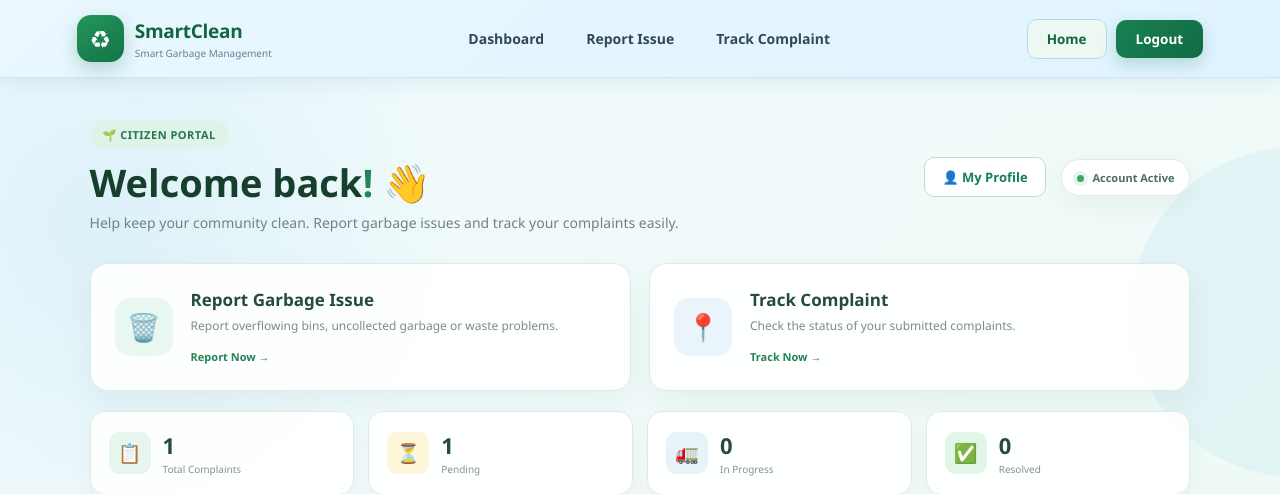
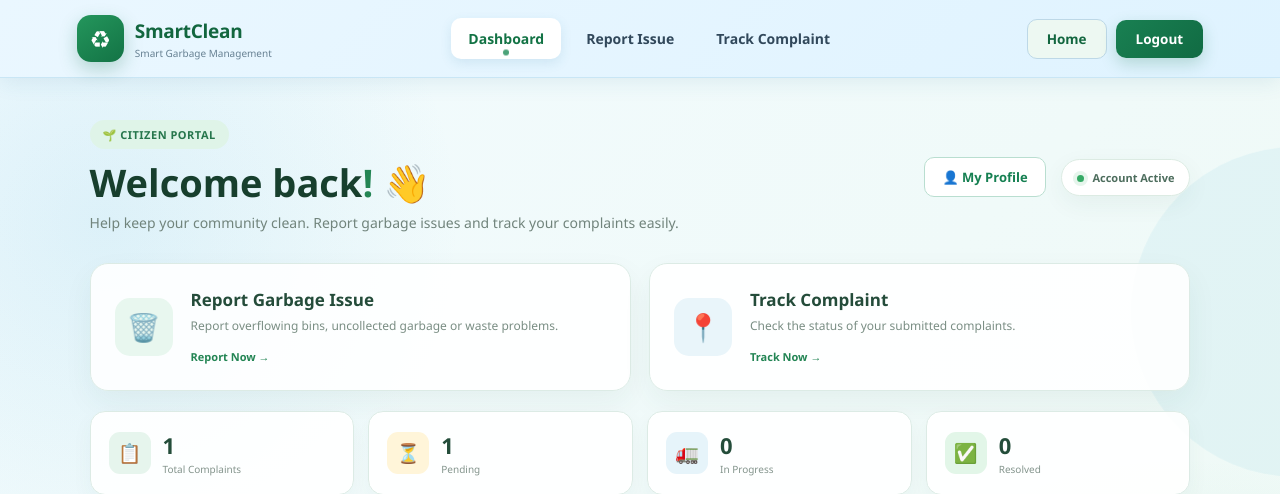
Before and after one commit to vureanuhya1/SmartClean, a Flask app: page /citizen-dashboard in a window 1280 px wide. Shown: the top 494 px of the page. Run offline with Flask 3, Linux system fonts and the light colour scheme; a user stored in the database is signed in; data comes from the database, SQL or seed files in the repository.

Commit message:
Add active class to dashboard link

```diff
--- a/templates/citizen-dashboard.html
+++ b/templates/citizen-dashboard.html
@@ -52,7 +52,7 @@
         <ul class="nav-links">
 
             <li>
-                <a href="/citizen-dashboard">
+                <a href="/citizen-dashboard" class="active">
                    Dashboard
                 </a>
             </li>
```
